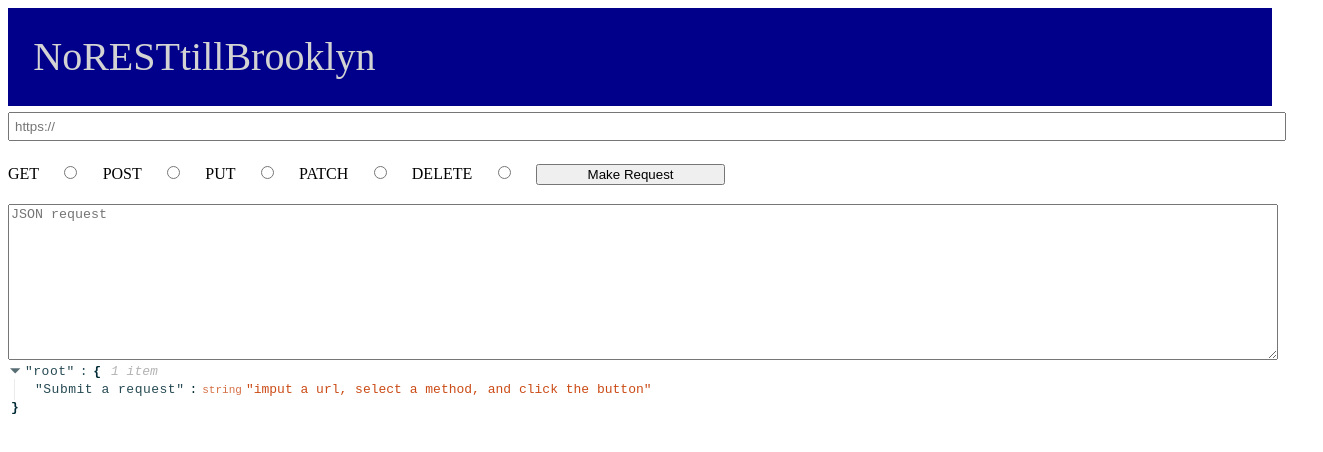
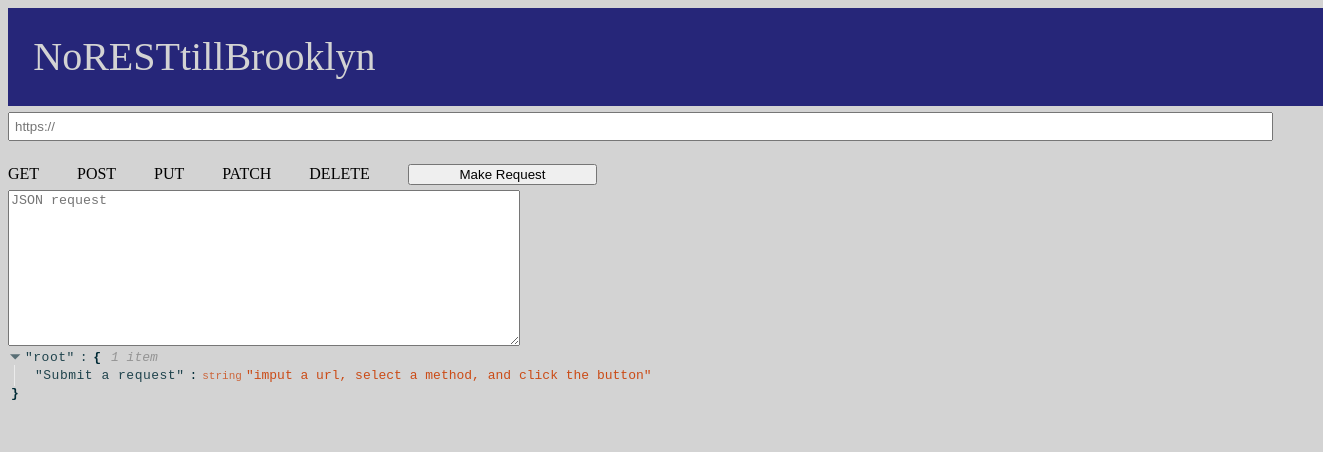
Before and after one commit to BenFrancka/no-REST-till-brooklyn, a React app: page / in a window 1280 px wide. Shown: the top 452 px of the page, 1323 px wide, since content can reach past the window. Built offline with nearby package versions, Linux system fonts and the light colour scheme.

Commit message:
tweaks styling, radio buttons need work, sets up mock server for test

```diff
--- a/src/components/header/Header.css
+++ b/src/components/header/Header.css
@@ -1,7 +1,8 @@
 header {
-    background-color: darkblue;
+    background-color: rgb(38, 38, 121);
     color: lightgray;
     font-size: 2.5rem;
     margin-bottom: 0.5%;
     padding: 2%;
+    width: 100%;
 }
--- a/src/components/request/Request.css
+++ b/src/components/request/Request.css
@@ -1,8 +1,11 @@
+body {
+    background-color: lightgray;
+}
 .request {
     display: flex;
     flex-direction: column;
     justify-content: center;
-    align-items: left;
+    align-items: center;
     width: 60%;
 }
 .buttons {
@@ -10,12 +13,13 @@
     justify-content: space-between;
 }
 input[type="url"] {
-    width: 100%;
+    width: 99%;
     padding: 5px;
 }
 
 input[type="radio"] {
-    margin: 2%;
+    appearance: none;
+    margin: 1.5%;
     cursor: pointer;
 }
 
@@ -31,5 +35,5 @@ button {
 }
 
 textarea {
-    width: 100%;
+    width: 40%;
 }
--- /dev/null
+++ b/src/components/response/Response.css
@@ -0,0 +1,3 @@
+.response {
+    background-color: white;
+}
--- a/src/components/response/Response.jsx
+++ b/src/components/response/Response.jsx
@@ -1,12 +1,13 @@
 import React from 'react';
 import ReactJson from 'react-json-view';
 import PropTypes from 'prop-types';
+import './Response.css';
 
 const Response = ({ response }) => {
   return (
-    <>
+    <div className="response">
       <ReactJson src={response} />
-    </>
+    </div>
   );
 };
 
--- a/src/containers/RESTcontainer.jsx
+++ b/src/containers/RESTcontainer.jsx
@@ -30,7 +30,7 @@ export default class RESTcontainer extends Component {
     const { url, method, body, response } = this.state;
     console.log(this.state);
     return (
-      <div>
+      <>
         <Request
           url={url}
           method={method}
@@ -39,7 +39,7 @@ export default class RESTcontainer extends Component {
           onSubmit={this.handleSubmit}
         />
         <Response response={response} />
-      </div>
+      </>
     );
   }
 }
```
Also changed, not shown: 1 other file (tests, documents, lock files or other folders).
